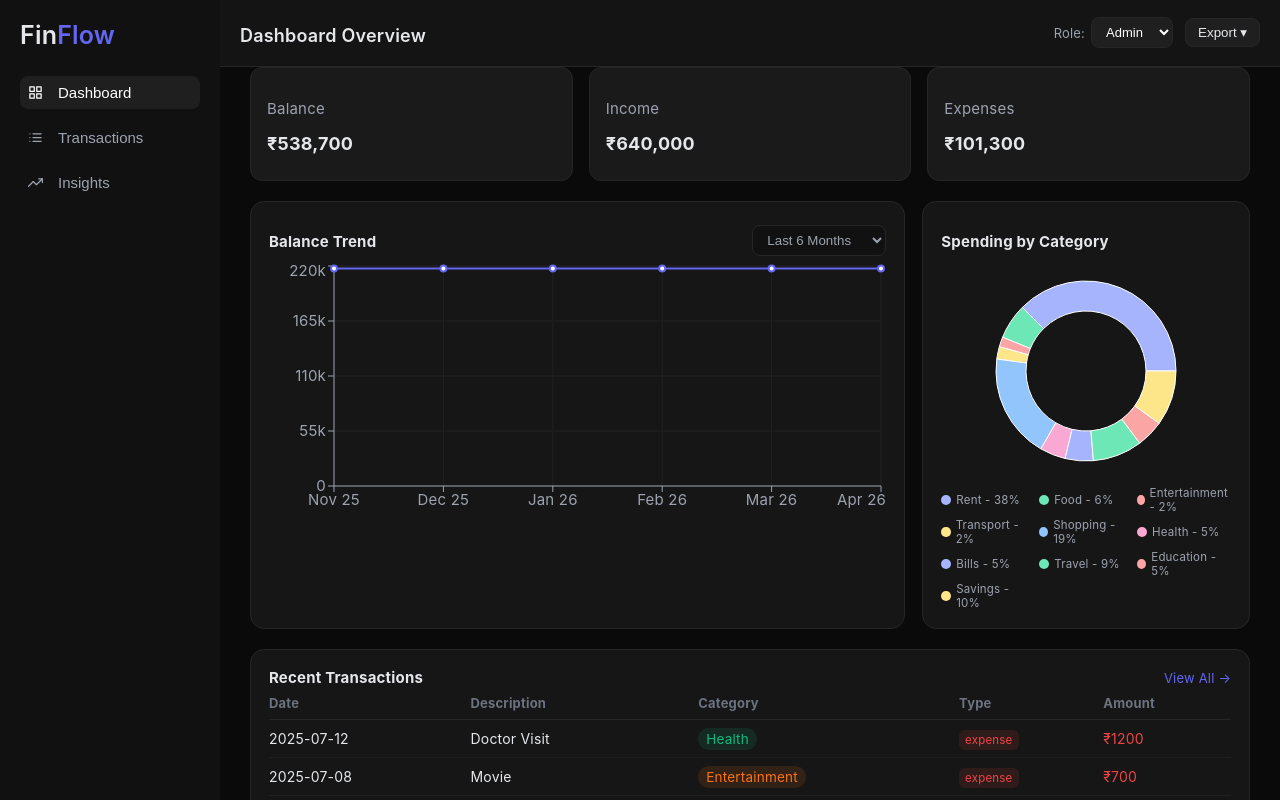
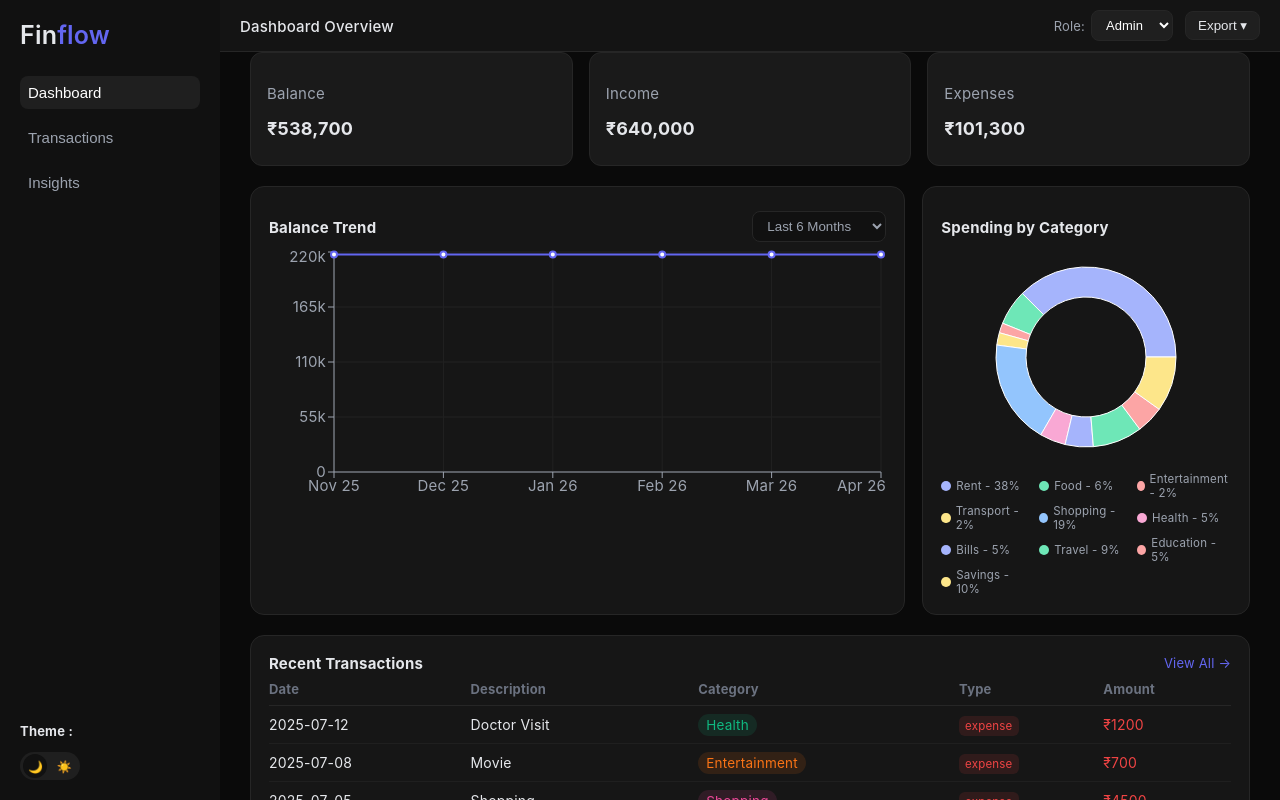
Before and after one commit to kundana-kolanuvada/finance-dashboard, a React (Vite) app: page / in a window 1280 px wide. Shown: the top 800 px of the page. Built offline with nearby package versions, Linux system fonts and the light colour scheme.

Commit message:
implemented theme feature

```diff
--- a/src/components/Sidebar.jsx
+++ b/src/components/Sidebar.jsx
@@ -1,27 +1,68 @@
-import { FiGrid, FiList, FiTrendingUp } from "react-icons/fi";
-import RoleSwitcher from "./RoleSwitcher";
+import { useEffect, useState } from "react";
 
 export default function Sidebar({ activePage, setActivePage }) {
-  const items = [
-    { id: "dashboard", label: "Dashboard", icon: <FiGrid/> },
-    { id: "transactions", label: "Transactions", icon: <FiList/> },
-    { id: "insights", label: "Insights", icon: <FiTrendingUp/> },
-  ];
+
+  // THEME STATE
+  const [theme, setTheme] = useState(
+    localStorage.getItem("theme") || "dark"
+  );
+
+  // APPLY THEME
+  useEffect(() => {
+    document.body.classList.remove("dark", "light");
+    document.body.classList.add(theme);
+    localStorage.setItem("theme", theme);
+  }, [theme]);
+
+  // TOGGLE FUNCTION
+  const toggleTheme = () => {
+    setTheme(prev => (prev === "dark" ? "light" : "dark"));
+  };
 
   return (
-    <aside className="sidebar">
-      <div className="sidebar-logo">Fin<span>Flow</span></div>
+    <div className="sidebar">
 
-      {items.map(i => (
-        <button
-          key={i.id}
-          className={`nav-item ${activePage===i.id?"active":""}`}
-          onClick={()=>setActivePage(i.id)}
-        >
-          {i.icon} {i.label}
-        </button>
-      ))}
+      <div className="sidebar-logo">
+        Fin<span>flow</span>
+      </div>
 
-    </aside>
+      <button
+        className={`nav-item ${activePage === "dashboard" ? "active" : ""}`}
+        onClick={() => setActivePage("dashboard")}
+      >
+        Dashboard
+      </button>
+
+      <button
+        className={`nav-item ${activePage === "transactions" ? "active" : ""}`}
+        onClick={() => setActivePage("transactions")}
+      >
+        Transactions
+      </button>
+
+      <button
+        className={`nav-item ${activePage === "insights" ? "active" : ""}`}
+        onClick={() => setActivePage("insights")}
+      >
+        Insights
+      </button>
+
+      {/* THEME TOGGLE (BOTTOM) */}
+      <div className="theme-toggle">
+        <h3> Theme : </h3>
+        <div className="toggle-switch" onClick={toggleTheme}>
+          <div className="toggle-track">
+
+            <div className="toggle-thumb"></div>
+
+            {/* ICONS */}
+            <span className="icon moon">🌙</span>
+            <span className="icon sun">☀️</span>
+
+          </div>
+        </div>
+
+      </div>
+    </div>
   );
 }
--- a/src/context/AppContext.jsx
+++ b/src/context/AppContext.jsx
@@ -5,17 +5,29 @@ const AppContext = createContext();
 
 export function AppProvider({ children }) {
 
+  // TRANSACTIONS
   const [transactions, setTransactions] = useState(() => {
     const saved = localStorage.getItem("tx");
     return saved ? JSON.parse(saved) : MOCK_TRANSACTIONS;
   });
 
+  // ROLE
   const [role, setRole] = useState("admin");
 
-  // LOCAL STORAGE
+  const [theme, setTheme] = useState(() => {
+    return localStorage.getItem("theme") || "dark";
+  });
+
+  // SAVE TRANSACTIONS
   useEffect(() => {
     localStorage.setItem("tx", JSON.stringify(transactions));
   }, [transactions]);
+
+  // SAVE THEME + APPLY
+  useEffect(() => {
+    localStorage.setItem("theme", theme);
+    document.body.className = theme; // 🔥 important
+  }, [theme]);
 
   // ADD
   const addTransaction = (tx) => {
@@ -33,9 +45,7 @@ export function AppProvider({ children }) {
   // EDIT
   const editTransaction = (updatedTx) => {
     setTransactions(prev =>
-      prev.map(t =>
-        t.id === updatedTx.id ? updatedTx : t
-      )
+      prev.map(t => (t.id === updatedTx.id ? updatedTx : t))
     );
   };
 
@@ -48,8 +58,6 @@ export function AppProvider({ children }) {
     .filter(t => t.type === "expense")
     .reduce((a, b) => a + b.amount, 0);
 
-  const balance = income - expense;
-
   return (
     <AppContext.Provider
       value={{
@@ -61,7 +69,9 @@ export function AppProvider({ children }) {
         editTransaction,
         income,
         expense,
-        balance
+        balance: income - expense,
+        theme,
+        setTheme
       }}
     >
       {children}
--- a/src/styles/global.css
+++ b/src/styles/global.css
@@ -9,6 +9,7 @@ body {
   color: #e5e7eb;
   letter-spacing: 0.2px;
   overflow-x: hidden;
+  /* transition: background 0.3s ease, color 0.3s ease; */
 }
 
 /* LAYOUT */
@@ -20,7 +21,7 @@ body {
 /* SIDEBAR */
 .sidebar {
   width: 180px;
-  height: 100vh;
+  height: 95vh;
   background: #111111;
   padding: 20px;
   display: flex;
@@ -60,12 +61,19 @@ body {
 
 .nav-item:hover {
   background: #1a1a1a;
+  transform: translateX(4px);
 }
 
 /* MAIN */
 .main-content {
   flex: 1;
   padding: 0px 30px 30px 30px;
+  animation: fadeIn 0.3s ease;
+}
+
+.summary-card:hover,
+.insight-card:hover {
+  box-shadow: 0 10px 25px rgba(0,0,0,0.3);
 }
 
 /* CARD */
@@ -104,12 +112,8 @@ h3 {
   padding: 16px;
   border-radius: 12px;
   border: 1px solid #262626;
-  transition: 0.3s;
 }
 
-.summary-card:hover {
-  transform: translateY(-3px);
-}
 
 .summary-card p {
   font-size: 15px;
@@ -173,6 +177,10 @@ h3 {
 
 .btn-primary:hover {
   opacity: 0.9;
+}
+
+button:active {
+  transform: scale(0.95);
 }
 
 /* TABLE */
@@ -715,7 +723,7 @@ h3 {
   position: sticky;
   top: 0;
   background: #141414;
-  padding: 10px 20px;
+  padding: 5px 20px;
   border-bottom: 1px solid #262626;
   display: flex;
   justify-content: space-between;
@@ -724,8 +732,8 @@ h3 {
 
 /* TITLE */
 .topbar-title {
-  font-size: 18px;
-  font-weight: 600;
+  font-size: 15px;
+  font-weight: 500;
   color: #e5e7eb;
 }
 
@@ -803,3 +811,216 @@ h3 {
   display: flex;
   flex-direction: column;
 }
+
+/* ----------- LIGHT MODE OVERRIDE ------------------*/
+
+body.light {
+  background: #f5f6fa;
+  color: #111;
+}
+
+/* SIDEBAR */
+body.light .sidebar {
+  background: #ffffff;
+  border-right: 1px solid #ddd;
+}
+
+/* TOPBAR */
+body.light .topbar {
+  background: #ffffff;
+  border-bottom: 1px solid #ddd;
+}
+
+/* NAV ITEMS */
+body.light .nav-item {
+  color: #555;
+}
+
+body.light .nav-item.active {
+  background: #eeeeee;
+  color: #000;
+}
+
+body.light .nav-item:hover {
+  background: #f2f2f2;
+}
+
+/* CARDS */
+body.light .card,
+body.light .summary-card,
+body.light .insight-card,
+body.light .chart-box {
+  background: #ffffff;
+  border: 1px solid #dddddd;
+}
+
+/* TEXT COLORS */
+body.light .summary-card p,
+body.light .insight-card p {
+  color: #666;
+}
+
+body.light h1,
+body.light h2,
+body.light h3 {
+  color: #111;
+}
+
+/* TABLE */
+body.light .table-pro th {
+  color: #666;
+  border-bottom: 1px solid #ddd;
+}
+
+body.light .table-pro td {
+  border-bottom: 1px solid #eee;
+}
+
+body.light .table-pro tr:hover td {
+  background: #f9f9f9;
+}
+
+/* INPUTS */
+body.light input,
+body.light select {
+  background: #ffffff;
+  border: 1px solid #ccc;
+  color: #000;
+}
+
+/* BUTTONS */
+body.light .btn-clear {
+  border: 1px solid #ccc;
+  color: #333;
+}
+
+body.light .btn-primary {
+  background: #6366f1;
+  color: white;
+}
+
+/* PAGINATION */
+body.light .pagination-bar button {
+  background: #ffffff;
+  border: 1px solid #ccc;
+  color: #333;
+}
+
+body.light .pagination-bar button:hover {
+  background: #f0f0f0;
+}
+
+/* MODAL */
+body.light .modal {
+  background: #ffffff;
+  border: 1px solid #ddd;
+}
+
+body.light .modal input,
+body.light .modal select {
+  background: #ffffff;
+  border: 1px solid #ccc;
+  color: #000;
+}
+
+/* DROPDOWNS */
+body.light .export-dropdown {
+  background: #ffffff;
+  border: 1px solid #ddd;
+}
+
+body.light .export-dropdown div:hover {
+  background: #f2f2f2;
+}
+
+/* TOOLTIP */
+body.light .custom-tooltip {
+  background: #ffffff;
+  color: #000;
+  border: 1px solid #ccc;
+}
+
+/* CATEGORY BAR */
+body.light .cat-bar {
+  background: #e5e7eb;
+}
+
+/* RANGE DROPDOWN */
+body.light .range-dropdown {
+  background: #ffffff;
+  border: 1px solid #ccc;
+  color: #333;
+}
+
+/* TOGGLE CONTAINER */
+.theme-toggle {
+  margin-top: auto;
+}
+
+/* SWITCH */
+.toggle-switch {
+  width: 60px;
+  height: 28px;
+  border-radius: 999px;
+  cursor: pointer;
+  position: relative;
+}
+
+/* TRACK */
+.toggle-track {
+  width: 100%;
+  height: 100%;
+  border-radius: 999px;
+  position: relative;
+  transition: all 0.3s ease;
+}
+
+/* DARK TRACK */
+body.dark .toggle-track {
+  background: #1f1f1f;
+}
+
+/* LIGHT TRACK */
+body.light .toggle-track {
+  background: #e5e7eb;
+}
+
+/* THUMB (MOVING CIRCLE) */
+.toggle-thumb {
+  width: 24px;
+  height: 24px;
+  border-radius: 50%;
+  position: absolute;
+  top: 2px;
+  left: 3px;
+  transition: all 0.3s ease;
+}
+
+/* DARK MODE POSITION */
+body.dark .toggle-thumb {
+  background: #111;
+  transform: translateX(0);
+}
+
+/* LIGHT MODE POSITION */
+body.light .toggle-thumb {
+  background: #fff;
+  transform: translateX(30px);
+}
+
+/* ICONS */
+.icon {
+  position: absolute;
+  top: 50%;
+  transform: translateY(-50%);
+  font-size: 12px;
+  pointer-events: none;
+}
+
+.sun {
+  right: 8px;
+}
+
+.moon {
+  left: 8px;
+}
```
